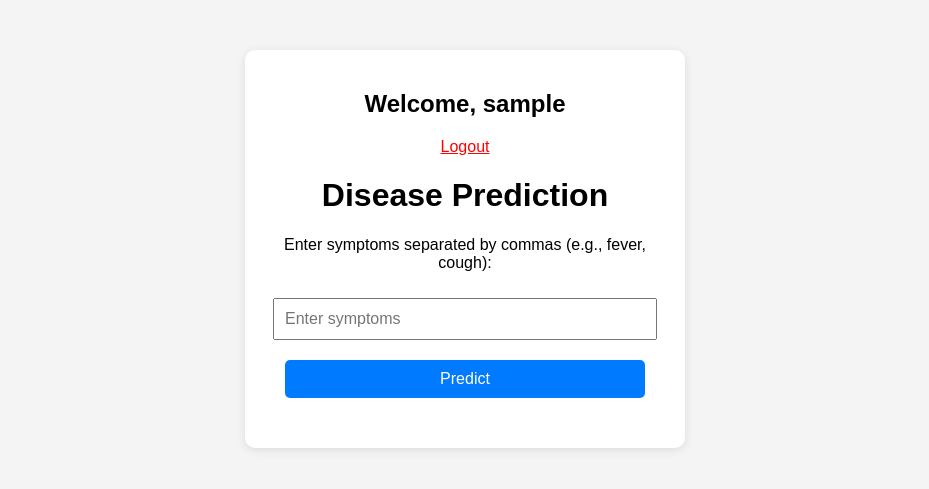
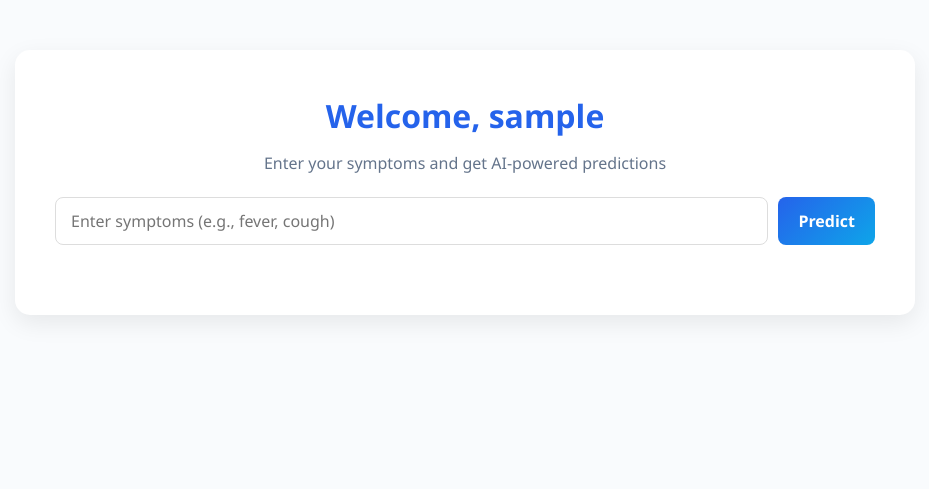
Before and after one commit to Parth-Smiley/project, a Flask app: page /predict-page in a window 1280 px wide. Shown: the top 489 px of the page, without its empty margins (175-1104 px from the left). Run offline with Flask 3, Linux system fonts and the light colour scheme; the visitor is signed in with stand-in values (Sample User, id 1); parts of the project's set-up code (start-up, migrations or seed data) failed here and were passed over.

Commit message:
Add files via upload

```diff
--- a/app.py
+++ b/app.py
@@ -4,6 +4,8 @@ from flask import flash
 import os
 import json
 import difflib
+import requests, json
+import re
 
 app = Flask(__name__)
 app.secret_key = "super_secret_key"  # Change for security
@@ -12,6 +14,7 @@ app.secret_key = "super_secret_key"  # Change for security
 model = joblib.load("model.pkl")
 all_symptoms = joblib.load("symptoms_list.pkl")
 doctor_map = joblib.load("doctor_map.pkl")
+model_accuracy = joblib.load("model_accuracy.pkl")
 
 # Path to user storage
 users_file = "users.json"
@@ -20,6 +23,9 @@ users_file = "users.json"
 if not os.path.exists(users_file):
     with open(users_file, 'w') as f:
         json.dump({}, f)
+
+
+
 
 def correct_symptom(symptom, all_symptoms):
     matches = difflib.get_close_matches(symptom, all_symptoms, n=1, cutoff=0.6)
@@ -43,18 +49,20 @@ def signup_patient():
     if request.method == "POST":
         username = request.form["username"]
         password = request.form["password"]
+        confirm_password = request.form["confirm_password"]
 
-        with open("users.json") as f:
-            users = json.load(f)
+        if password != confirm_password:
+            return render_template("signup.html", role="patient", error="Passwords do not match!")
+
+        users = load_users()
+        if username in users:
+            return render_template("signup.html", role="patient", error="Username already exists!")
 
         users[username] = {"password": password, "role": "patient"}
-
-        with open("users.json", "w") as f:
-            json.dump(users, f, indent=2)
-
+        save_users(users)
         return redirect(url_for("login_patient"))
 
-    return render_template("signup.html")
+    return render_template("signup.html", role="patient")
 
 
 @app.route("/signup-doctor", methods=["GET", "POST"])
@@ -62,18 +70,20 @@ def signup_doctor():
     if request.method == "POST":
         username = request.form["username"]
         password = request.form["password"]
+        confirm_password = request.form["confirm_password"]
 
-        with open("users.json") as f:
-            users = json.load(f)
+        if password != confirm_password:
+            return render_template("signup.html", role="doctor", error="Passwords do not match!")
+
+        users = load_users()
+        if username in users:
+            return render_template("signup.html", role="doctor", error="Username already exists!")
 
         users[username] = {"password": password, "role": "doctor"}
-
-        with open("users.json", "w") as f:
-            json.dump(users, f, indent=2)
-
+        save_users(users)
         return redirect(url_for("login_doctor"))
 
-    return render_template("signup.html")
+    return render_template("signup.html", role="doctor")
 
 # ✅ Login page
 @app.route('/login', methods=['GET', 'POST'])
@@ -110,6 +120,7 @@ def login_patient():
 
         if username in users and users[username]["password"] == password:
             session["username"] = username
+            session["role"] = "patient"
             return redirect(url_for("frontend"))
 
         return redirect(url_for("login_patient"))
@@ -128,6 +139,7 @@ def login_doctor():
 
         if username in users and users[username]["password"] == password:
             session["username"] = username
+            session["role"] = "doctor"
             return redirect(url_for("doctor_dashboard"))
 
         return redirect(url_for("login_doctor"))
@@ -180,7 +192,10 @@ def doctor_dashboard():
 
 @app.route("/chat", methods=["GET", "POST"])
 def chat():
-    username = session.get("username", "Guest")
+    if "username" not in session:
+        return redirect(url_for("login_patient"))
+
+    username = session["username"]
 
     if request.method == "POST":
         doctor = request.form["doctor"]
@@ -204,46 +219,67 @@ def chat():
 
     return render_template("chat.html", username=username, doctors=doctors, messages=messages)
 
-@app.route('/clear-chat', methods=['POST'])
+@app.route("/clear-chat", methods=["POST"])
 def clear_chat():
-    if 'logged_in' not in session or session['role'] != 'patient':
-        return redirect(url_for('login'))
+    if "username" not in session:
+        return redirect(url_for("login_patient"))
 
-    doctor = request.form.get('doctor')
-    if not doctor:
-        return redirect(url_for('chat'))
+    username = session["username"]
+    doctor = request.form["doctor"]
 
-    # Load and filter out this patient's messages with that doctor
     with open("messages.json", "r") as f:
         messages = json.load(f)
 
-    messages = [
-        m for m in messages
-        if not (m.get("patient") == session['username'] and m.get("doctor") == doctor)
-    ]
+    messages = [m for m in messages if not (m["patient"] == username and m["doctor"] == doctor)]
 
     with open("messages.json", "w") as f:
         json.dump(messages, f, indent=2)
 
-    return redirect(url_for('chat'))
+    return redirect(url_for("chat"))
+
 
 
 @app.route("/predict-page")
 def predict_page():
-    return render_template("index.html", username=session.get("username", "Guest"))
+    if "username" not in session:
+        return redirect(url_for("login_patient"))
+    return render_template("index.html", username=session["username"])
 
 # ✅ Prediction API
 @app.route("/predict", methods=["POST"])
 def predict():
+    if "username" not in session or session["role"] != "patient":
+        return redirect(url_for("login_patient"))
+
     raw_text = request.form["symptoms"]
     user_symptoms_raw = [sym.strip().lower() for sym in raw_text.split(',')]
     user_symptoms = [correct_symptom(sym, all_symptoms) for sym in user_symptoms_raw]
-
     input_vector = [1 if symptom in user_symptoms else 0 for symptom in all_symptoms]
 
     proba = model.predict_proba([input_vector])[0]
     diseases = model.classes_
 
+    # Case 1: less than 3 symptoms
+    if sum(input_vector) < 3:
+        top_disease = diseases[proba.argmax()]
+        doctor = doctor_map.get(top_disease, "General Physician")
+
+        # If accuracy < 90 → no doctor suggestion
+        if model_accuracy < 0.90:
+            doctor = "No need to contact doctor. Please give more symptoms for better analysis."
+
+        return jsonify({
+            "matched_symptoms": user_symptoms,
+            "predictions": [{
+                "disease": top_disease,
+                "probability": None,
+                "doctor": doctor
+            }],
+            "accuracy": round(model_accuracy * 100, 2),
+            "message": "Fewer than 3 symptoms provided. Limited prediction accuracy."
+        })
+
+    # Case 2: normal (3+ symptoms) → show top 3 with probabilities
     results = []
     for prob, disease in sorted(zip(proba, diseases), reverse=True)[:3]:
         doctor = doctor_map.get(disease, "General Physician")
@@ -255,8 +291,14 @@ def predict():
 
     return jsonify({
         "matched_symptoms": user_symptoms,
-        "predictions": results
+        "predictions": results,
+        "accuracy": round(model_accuracy * 100, 2)
     })
+
+
+
+
+
 
 
 if __name__ == '__main__':
--- a/templates/Frontend.html
+++ b/templates/Frontend.html
@@ -652,7 +652,7 @@
                         <p>Connect instantly with the recommended specialist for your predicted condition and get expert guidance.</p>
                     </div>
 </a>
-                <a href="{{ url_for('predict_page') }}" style="text-decoration:none; color:inherit;"></a>
+                <a href="{{ url_for('predict_page') }}" style="text-decoration:none; color:inherit;">
                     <div class="feature-card"onclick="window.location.href='{{ url_for('predict_page') }}'" style="cursor:pointer;">
                         <div class="feature-icon">🔍</div>
                         <h3>Predictive Diagnostics</h3>
--- a/templates/index.html
+++ b/templates/index.html
@@ -3,27 +3,86 @@
 <head>
   <meta charset="UTF-8">
   <meta name="viewport" content="width=device-width, initial-scale=1.0">
-    <title>Disease Predictor</title>
+  <title>Disease Prediction</title>
+  <link rel="stylesheet" href="https://cdnjs.cloudflare.com/ajax/libs/font-awesome/6.4.0/css/all.min.css">
   <style>
-        body { font-family: Arial; text-align: center; background: #f4f4f4; margin-top: 50px; }
-        .container { width: 400px; margin: auto; background: #fff; padding: 20px; border-radius: 10px; box-shadow: 0 2px 10px rgba(0,0,0,0.1); }
-        input, button { width: 90%; padding: 10px; margin: 10px 0; font-size: 16px; }
-        button { background: #007bff; color: white; border: none; border-radius: 5px; cursor: pointer; }
-        button:hover { background: #0056b3; }
-        #results { margin-top: 20px; font-size: 18px; }
-        .result-card { background: #eee; padding: 10px; margin: 5px 0; border-radius: 5px; }
+    :root {
+      --primary: #2563eb;
+      --secondary: #0ea5e9;
+      --accent: #ec4899;
+      --light: #f8fafc;
+      --dark: #1e293b;
+      --gray: #64748b;
+    }
+
+    * { margin: 0; padding: 0; box-sizing: border-box; font-family: 'Segoe UI', Tahoma, Geneva, Verdana, sans-serif; }
+
+    body { background: #f9fbfd; color: var(--dark); line-height: 1.6; }
+
+    .container {
+      max-width: 900px;
+      margin: 50px auto;
+      background: white;
+      border-radius: 15px;
+      padding: 40px;
+      box-shadow: 0 8px 25px rgba(0,0,0,0.08);
+    }
+
+    h1 { font-size: 2rem; margin-bottom: 10px; color: var(--primary); text-align: center; }
+    h2 { font-size: 1.5rem; margin-bottom: 20px; color: var(--dark); }
+    p { color: var(--gray); margin-bottom: 20px; text-align: center; }
+
+    form { display: flex; gap: 10px; margin-bottom: 20px; }
+    input {
+      flex: 1;
+      padding: 12px 15px;
+      border: 1px solid #ddd;
+      border-radius: 8px;
+      font-size: 16px;
+    }
+    button {
+      padding: 12px 20px;
+      border: none;
+      border-radius: 8px;
+      background: linear-gradient(135deg, var(--primary), var(--secondary));
+      color: white;
+      font-size: 16px;
+      font-weight: 600;
+      cursor: pointer;
+      transition: 0.3s;
+    }
+    button:hover {
+      background: linear-gradient(135deg, #1d4ed8, #0284c7);
+      transform: translateY(-2px);
+    }
+
+    #results { margin-top: 30px; }
+    .card {
+      background: var(--light);
+      padding: 20px;
+      border-radius: 12px;
+      box-shadow: 0 4px 12px rgba(0,0,0,0.05);
+      margin-bottom: 20px;
+    }
+    .card strong { color: var(--primary); }
+    .matched { background: #e0f2fe; padding: 10px; border-radius: 8px; margin-bottom: 15px; font-size: 14px; }
+
+    @media(max-width:768px) {
+      form { flex-direction: column; }
+      button { width: 100%; }
+    }
   </style>
 </head>
 <body>
   <div class="container">
-        <h2>Welcome, {{ username }}</h2>
-        <a href="/logout" style="color:red;">Logout</a>
-        <h1>Disease Prediction</h1>
-        <p>Enter symptoms separated by commas (e.g., fever, cough):</p>
+    <h1>Welcome, {{ username }}</h1>
+    <p>Enter your symptoms and get AI-powered predictions</p>
+
     <form id="predictForm">
-            <input type="text" id="symptoms" name="symptoms" placeholder="Enter symptoms" required>
+      <input type="text" id="symptoms" name="symptoms" placeholder="Enter symptoms (e.g., fever, cough)" required>
       <button type="submit">Predict</button>
     </form>
+
     <div id="results"></div>
   </div>
 
@@ -38,12 +97,36 @@
       });
       let data = await response.json();
 
-        let resultHTML = '<h3>Top Predictions:</h3>';
-        data.forEach(item => {
+      let resultHTML = "";
+
+      if (data.matched_symptoms) {
         resultHTML += `
-                <div class="result-card">
+          <div class="matched">
+            <strong>Matched Symptoms:</strong> ${data.matched_symptoms.join(", ")}
+          </div>
+        `;
+      }
+
+      resultHTML += "<h2>Top Predictions</h2>";
+      if (data.message) {
+    resultHTML += `<p style="color:#e63757;"><strong>${data.message}</strong></p>`;
+}
+
+if (data.accuracy) {
+    let accColor = data.accuracy >= 90 ? "green" : "red";
+    resultHTML += `<p><strong>Model Accuracy:</strong>
+                     <span style="color:${accColor};">${data.accuracy}%</span></p>`;
+}
+
+if (data.message) {
+    resultHTML += `<p style="color:#e63757;"><strong>${data.message}</strong></p>`;
+}
+
+data.predictions.forEach(item => {
+    resultHTML += `
+        <div class="card">
             <strong>Disease:</strong> ${item.disease}<br>
-                    <strong>Probability:</strong> ${item.probability}%<br>
+            ${item.probability !== null ? `<strong>Probability:</strong> ${item.probability}%<br>` : ""}
             <strong>Recommended Doctor:</strong> ${item.doctor}
         </div>
     `;
--- a/templates/signup.html
+++ b/templates/signup.html
@@ -125,8 +125,13 @@
     <i class="fas fa-lock"></i>
     <input type="password" name="password" placeholder="Password" required>
   </div>
+  <div class="input-group">
+    <i class="fas fa-lock"></i>
+    <input type="password" name="confirm_password" placeholder="Confirm Password" required>
+  </div>
   <button type="submit" class="btn">Create Account</button>
 </form>
+
 
       {% if role == 'patient' %}
         <div class="login-link">Already have an account? <a href="{{ url_for('login_patient') }}">Login</a></div>
--- a/users.json
+++ b/users.json
@@ -4,7 +4,7 @@
     "role": "patient"
   },
   "urologist": {
-    "password": "1",
+    "password": "5",
     "role": "doctor"
   },
   "cardiologist": {
@@ -34,5 +34,9 @@
   "dev": {
     "password": "dev",
     "role": "patient"
+  },
+  "khushan": {
+    "password": "khushan",
+    "role": "patient"
   }
 }
```
Also changed, not shown: messages.json (+30 -6 lines), predict.py (+12 -1 lines), templates/home.html (+5 -5 lines), 2 other files. Lines whose indentation alone changed are shown as unchanged.
